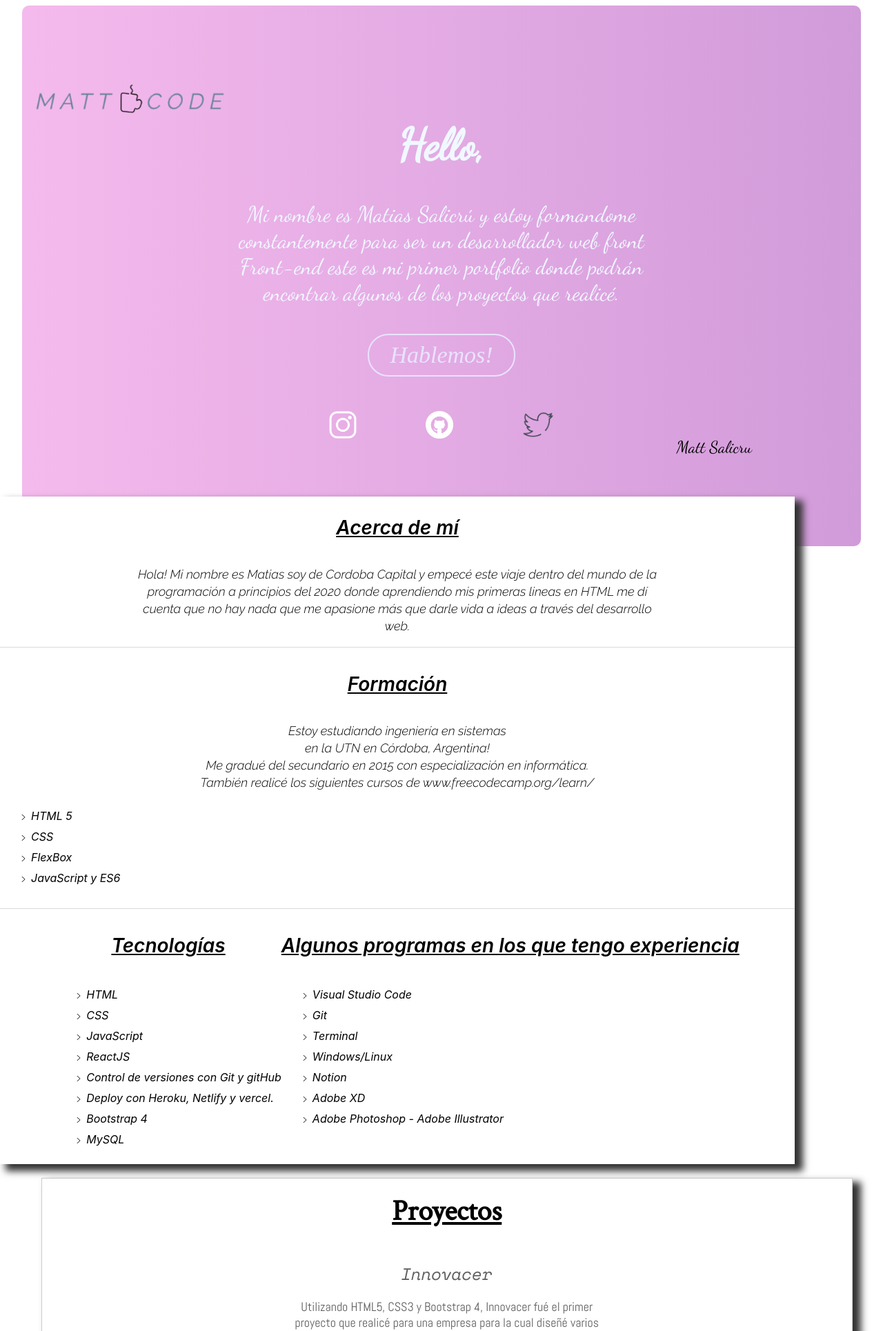
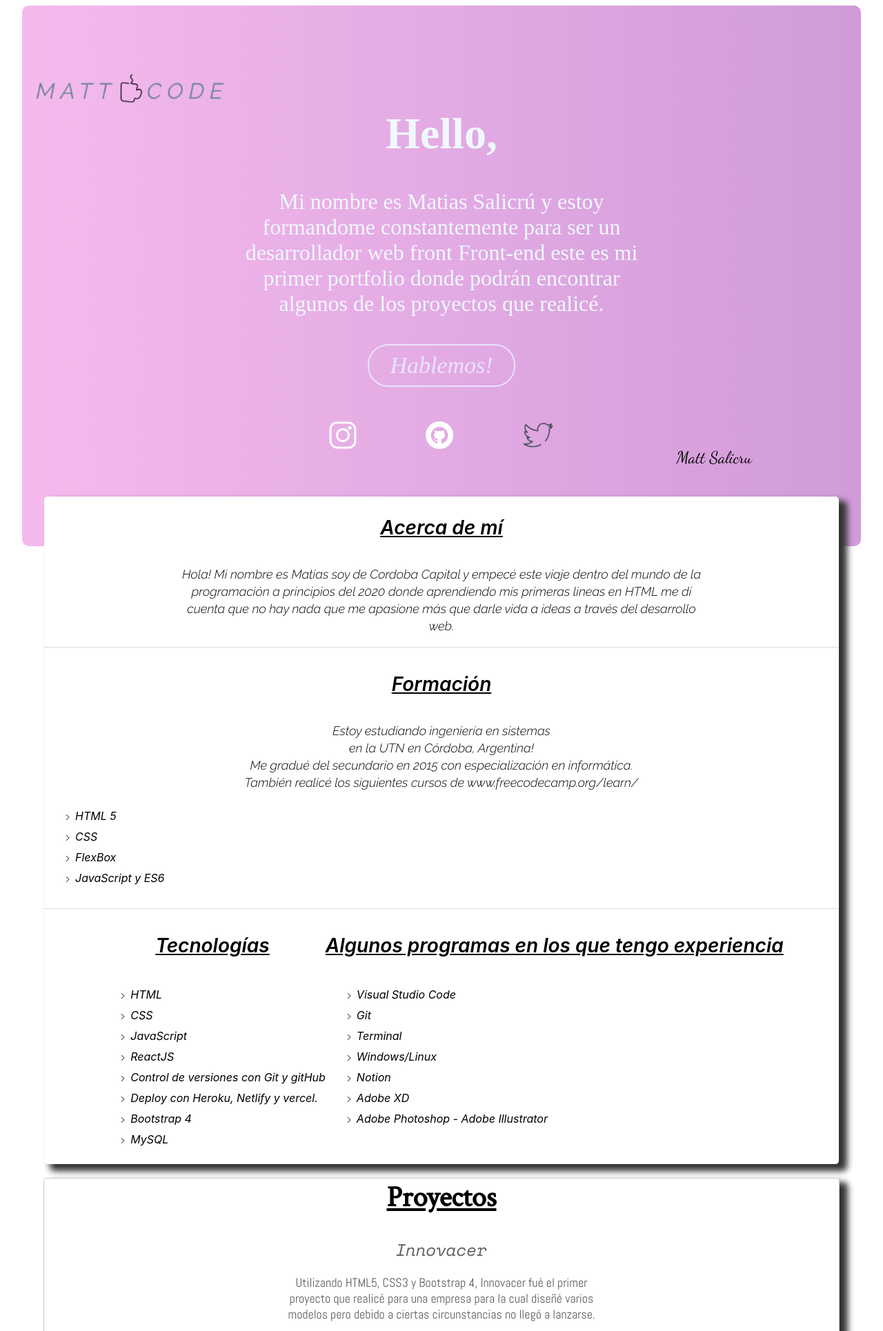
Before and after one commit to matiassalicru/mattCode, a PHP site: page / in a window 1280 px wide. Shown: the top 1930 px of the page at 69% size. Run offline with PHP 8.4, Linux system fonts and the light colour scheme; some libraries are stand-ins or nearby versions.

Commit message:
Fixing the desktop design

```diff
--- a/index.html
+++ b/index.html
@@ -175,6 +175,7 @@
             </div>
         </section>
 
+
         <section class="project">
 
             <h1 class='title'>Proyectos</h1>
@@ -246,8 +247,6 @@
 
         <section id="contact-form">
 
-            <span class='project-title'>
-Contacto            </span>
 
             <div class="polaroid">
 
--- a/style.css
+++ b/style.css
@@ -79,7 +79,8 @@ body{
         width: 220px;
         font-size: 22px;
         color: aliceblue;
-        font-family: 'Dancing Script';
+        /* font-family: 'Dancing Script'; */
+
     }
 
     .head .headContainer .contactButton{
@@ -194,10 +195,8 @@ body{
     background: #fff;
     transition: 0.9s;
     color: rgb(95, 95, 95);
-    /* border-radius: 15px 15px 10px 10px; */
     border: 1px solid #45454545;
     box-shadow: 10px 8px 10px 10px #333;
-    /* margin: 5px; */
 }
 
     .line{
@@ -218,6 +217,7 @@ body{
             flex-direction: column;
             justify-content: center;
             align-items: center;
+            margin: 0;
         }
 
         .project-title{
@@ -412,7 +412,7 @@ body{
         align-items: flex-start;
         box-shadow: 10px 8px 10px 10px #333;
         z-index: 999;
-        height: 60px;
+        height: 30px;
         padding-top: 10px;
     }
 
@@ -594,10 +594,12 @@ body{
         display: flex;
         justify-content: center;
         align-items: center;
+        margin: auto;
         width: 90vw;
         margin-bottom: 20px;
         box-shadow: 10px 8px 10px 2px #333;
         font-style: italic;
+        border-radius: 5px;
     }
 
         .about-title
@@ -625,17 +627,28 @@ body{
             justify-content: space-evenly;
         }
 
-    .projects
-    {
-        margin-right: 60px;
-        margin-left: 60px;
-
+    .project{
+        display: flex;
+        flex-direction: row;
+        flex-wrap: wrap;
+        border-radius: 5px;
+        width: 90vw;
     }
 
-        .title
-        {
+        .title{
+            display: flex;
+            justify-content: center;
+            align-items: center;
+            margin: auto;
             color: #000;
             font-size: 42px;
+            text-align: center;
+            margin-bottom: 20px;
+        }
+
+        .individual-card{
+            margin: 0;
+            width: 100vw;
         }
 
         .text
```
